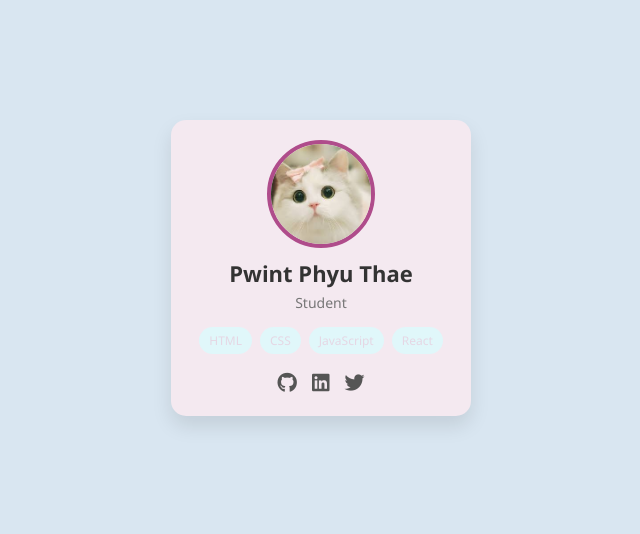
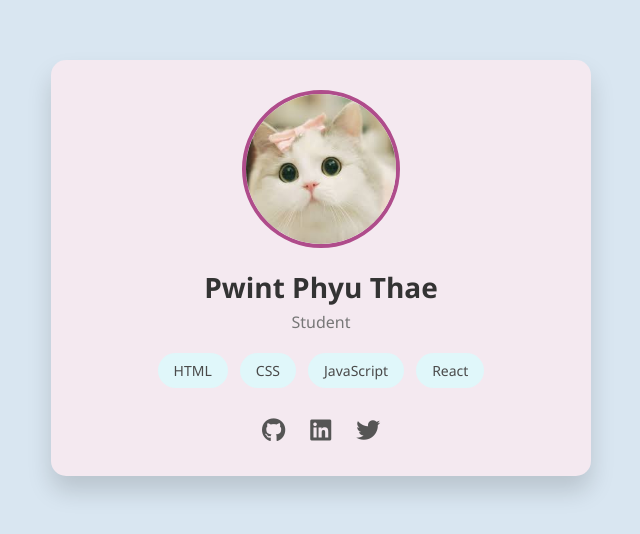
Before and after one commit to pwintphyuthae1611-lang/Test, a plain HTML site: page index.html in a window 1280 px wide. Shown: the part 132-666 px from the top of the page, without its empty margins (319-959 px from the left). Drawn offline with Linux system fonts and the light colour scheme.

Commit message:
Update index.html

```diff
--- a/index.html
+++ b/index.html
@@ -3,7 +3,7 @@
 <head>
   <meta charset="UTF-8">
   <meta name="viewport" content="width=device-width, initial-scale=1.0">
-  <title>Portfolio Profile Card</title>
+  <title>Bigger Portfolio Card</title>
   <style>
     body {
       font-family: 'Segoe UI', Tahoma, Geneva, Verdana, sans-serif;
@@ -17,24 +17,25 @@
 
     .card {
       background-color: rgb(244, 233, 240);
-      width: 300px;
+      width: 500px; /* Bigger card */
       border-radius: 15px;
-      box-shadow: 0 10px 20px rgba(0,0,0,0.1);
+      box-shadow: 0 15px 25px rgba(0,0,0,0.15);
       overflow: hidden;
       transition: transform 0.3s, box-shadow 0.3s;
+      padding: 30px 20px;
     }
 
     .card:hover {
       transform: translateY(-10px);
-      box-shadow: 0 20px 30px rgba(0,0,0,0.2);
+      box-shadow: 0 25px 40px rgba(0,0,0,0.2);
     }
 
     .profile-img {
-      width: 100px;
-      height: 100px;
+      width: 150px; /* Bigger profile image */
+      height: 150px;
       border-radius: 50%;
       object-fit: cover;
-      margin: 20px auto 10px;
+      margin: 0 auto 20px;
       display: block;
       border: 4px solid #af4c8b;
     }
@@ -42,44 +43,43 @@
     .card h2 {
       text-align: center;
       margin: 0;
-      font-size: 22px;
+      font-size: 28px; /* Bigger name text */
       color: #333;
     }
 
     .card p.title {
       text-align: center;
       color: #777;
-      margin: 5px 0 15px;
-      font-size: 14px;
+      margin: 5px 0 20px;
+      font-size: 16px; /* Slightly bigger title */
     }
 
     .card .skills {
       display: flex;
       justify-content: center;
       flex-wrap: wrap;
-      gap: 8px;
-      margin-bottom: 15px;
+      gap: 12px;
+      margin-bottom: 25px;
     }
 
     .card .skill {
       background-color: #e0f7fa;
-      color: hsl(304, 22%, 87%);
-      padding: 5px 10px;
-      border-radius: 20px;
-      font-size: 12px;
+      color: #4a4a4a;
+      padding: 8px 16px;
+      border-radius: 25px;
+      font-size: 14px;
     }
 
     .card .social {
       display: flex;
       justify-content: center;
-      gap: 15px;
-      margin-bottom: 20px;
+      gap: 25px;
     }
 
     .card .social a {
       text-decoration: none;
       color: #555;
-      font-size: 20px;
+      font-size: 24px;
       transition: color 0.3s;
     }
 
```
